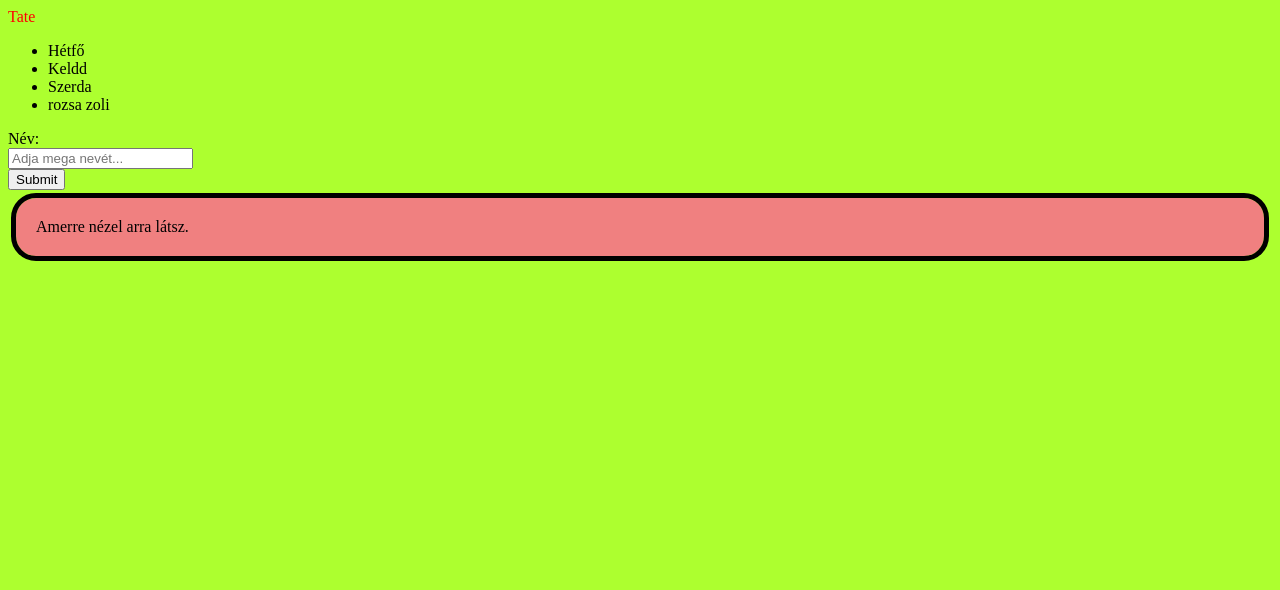
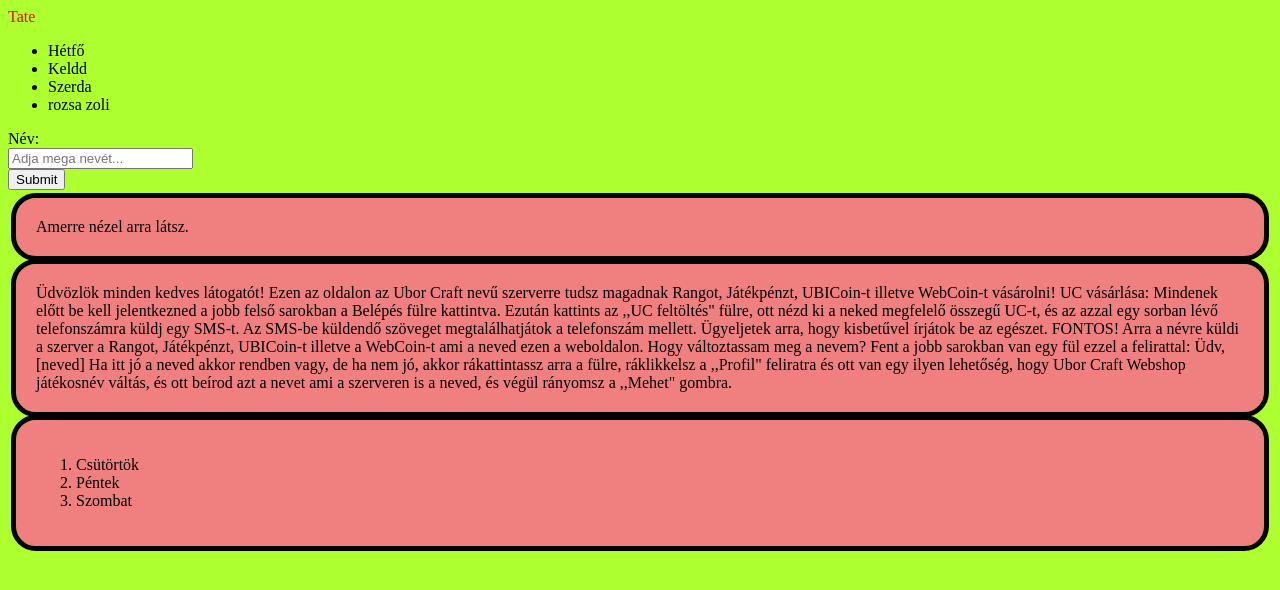
Before and after one commit to zsoltszabo1/12-12, a plain HTML site: page index.html in a window 1280 px wide. Drawn offline with Linux system fonts and the light colour scheme.

Commit message:
div frissites

```diff
--- a/index.html
+++ b/index.html
@@ -8,6 +8,7 @@
     <link rel="stylesheet" href="mystyle.css">
 </head>
 <body>
+
     <a href="https://cobratate.com/">Tate</a>
 
     <ul>
@@ -24,9 +25,35 @@
            <input type="text" id="name" name="name" placeholder="Adja mega nevét..."><br>
          <input type="submit">
 
+         <br>
+
          <div class="alcim">
-         Amerre nézel arra látsz.
-         </div>
+            Amerre nézel arra látsz.
+            </div>
 
+            <div>
+                Üdvözlök minden kedves látogatót!
+                Ezen az oldalon az Ubor Craft nevű szerverre tudsz magadnak Rangot, Játékpénzt, UBICoin-t illetve WebCoin-t vásárolni!
+
+
+                UC vásárlása:     Mindenek előtt be kell jelentkezned a jobb felső sarokban a Belépés fülre kattintva. Ezután kattints az ,,UC feltöltés" fülre, ott nézd ki a neked megfelelő összegű UC-t, és az azzal egy sorban lévő telefonszámra küldj egy SMS-t. Az SMS-be küldendő szöveget megtalálhatjátok a telefonszám mellett. Ügyeljetek arra, hogy kisbetűvel írjátok be az egészet.
+
+                FONTOS! Arra a névre küldi a szerver a Rangot, Játékpénzt, UBICoin-t illetve a WebCoin-t ami a neved ezen a weboldalon.
+
+                Hogy változtassam meg a nevem?     Fent a jobb sarokban van egy fül ezzel a felirattal: Üdv, [neved]     Ha itt jó a neved akkor rendben vagy, de ha nem jó, akkor rákattintassz arra a fülre, ráklikkelsz a ,,Profil" feliratra és ott van egy ilyen lehetőség, hogy Ubor Craft Webshop játékosnév váltás, és ott beírod azt a nevet ami a szerveren is a neved, és végül rányomsz a ,,Mehet" gombra.
+
+
+
+            </div>
+
+            <div>
+<ol>
+<li>Csütörtök</li>
+<li>Péntek</li>
+<li>Szombat</li>
+
+</ol>
+
+            </div>
 </body>
 </html>
```
